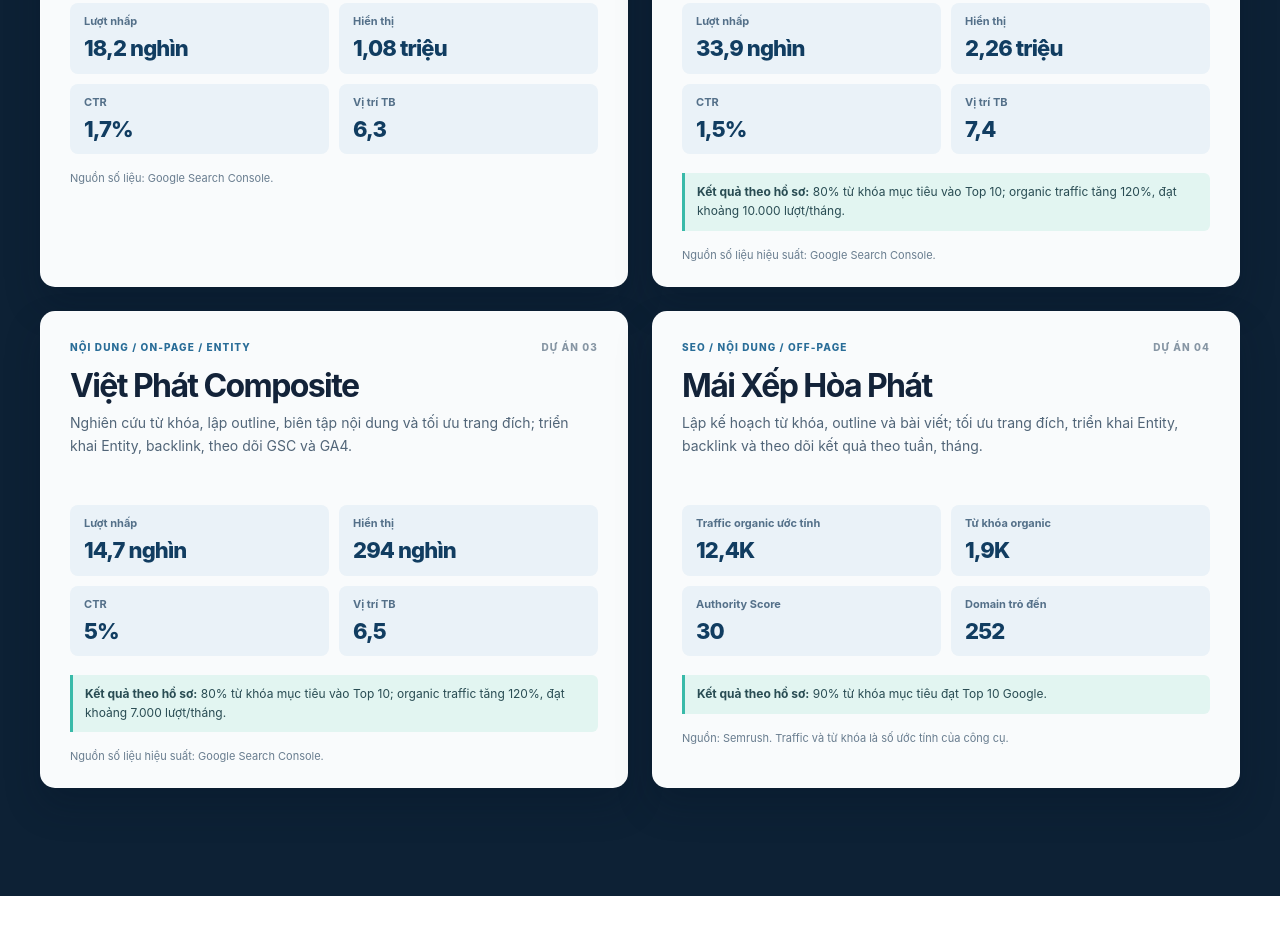
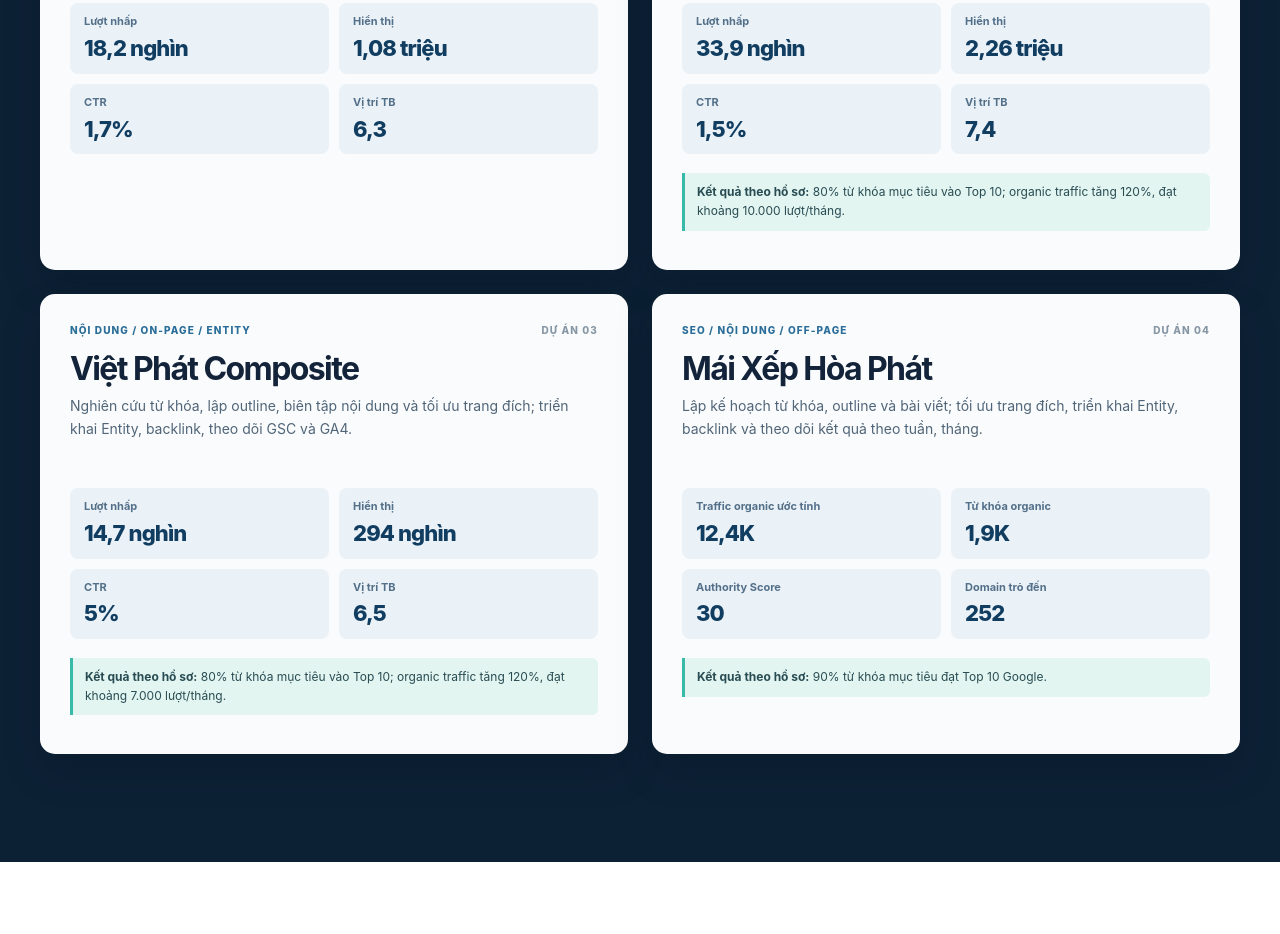
Before and after one commit to anhnamseo/anhnamseo.github.io, a plain HTML site: page index.html in a window 1280 px wide. Shown: the part 3041-3975 px from the top of the page. Drawn offline with Linux system fonts and the light colour scheme.

Commit message:
Update index.html

```diff
--- a/index.html
+++ b/index.html
@@ -173,7 +173,7 @@
             <h3 id="tsl-title">TSL</h3>
             <p class="project-description">Theo dõi hiệu suất tìm kiếm của TSL qua bốn chỉ số Google Search Console: lượt nhấp, hiển thị, CTR và vị trí trung bình.</p>
             <dl class="metrics"><div><dt>Lượt nhấp</dt><dd>18,2 nghìn</dd></div><div><dt>Hiển thị</dt><dd>1,08 triệu</dd></div><div><dt>CTR</dt><dd>1,7%</dd></div><div><dt>Vị trí TB</dt><dd>6,3</dd></div></dl>
-            <p class="source-note">Nguồn số liệu: Google Search Console.</p>
+            <p class="source-note"></p>
           </div>
         </article>
         <article class="project-card" aria-labelledby="bulong-title">
@@ -183,7 +183,7 @@
             <p class="project-description">Quản lý hơn 200 từ khóa; triển khai nội dung, On-page và Off-page; xử lý 301, 404, cannibalization và backlink kém chất lượng.</p>
             <dl class="metrics"><div><dt>Lượt nhấp</dt><dd>33,9 nghìn</dd></div><div><dt>Hiển thị</dt><dd>2,26 triệu</dd></div><div><dt>CTR</dt><dd>1,5%</dd></div><div><dt>Vị trí TB</dt><dd>7,4</dd></div></dl>
             <p class="cv-result"><strong>Kết quả theo hồ sơ:</strong> 80% từ khóa mục tiêu vào Top 10; organic traffic tăng 120%, đạt khoảng 10.000 lượt/tháng.</p>
-            <p class="source-note">Nguồn số liệu hiệu suất: Google Search Console.</p>
+            <p class="source-note"></p>
           </div>
         </article>
         <article class="project-card" aria-labelledby="vietphat-title">
@@ -193,7 +193,7 @@
             <p class="project-description">Nghiên cứu từ khóa, lập outline, biên tập nội dung và tối ưu trang đích; triển khai Entity, backlink, theo dõi GSC và GA4.</p>
             <dl class="metrics"><div><dt>Lượt nhấp</dt><dd>14,7 nghìn</dd></div><div><dt>Hiển thị</dt><dd>294 nghìn</dd></div><div><dt>CTR</dt><dd>5%</dd></div><div><dt>Vị trí TB</dt><dd>6,5</dd></div></dl>
             <p class="cv-result"><strong>Kết quả theo hồ sơ:</strong> 80% từ khóa mục tiêu vào Top 10; organic traffic tăng 120%, đạt khoảng 7.000 lượt/tháng.</p>
-            <p class="source-note">Nguồn số liệu hiệu suất: Google Search Console.</p>
+            <p class="source-note"></p>
           </div>
         </article>
         <article class="project-card" aria-labelledby="hoaphat-title">
@@ -203,7 +203,7 @@
             <p class="project-description">Lập kế hoạch từ khóa, outline và bài viết; tối ưu trang đích, triển khai Entity, backlink và theo dõi kết quả theo tuần, tháng.</p>
             <dl class="metrics"><div><dt>Traffic organic ước tính</dt><dd>12,4K</dd></div><div><dt>Từ khóa organic</dt><dd>1,9K</dd></div><div><dt>Authority Score</dt><dd>30</dd></div><div><dt>Domain trỏ đến</dt><dd>252</dd></div></dl>
             <p class="cv-result"><strong>Kết quả theo hồ sơ:</strong> 90% từ khóa mục tiêu đạt Top 10 Google.</p>
-            <p class="source-note">Nguồn: Semrush. Traffic và từ khóa là số ước tính của công cụ.</p>
+            <p class="source-note"></p>
           </div>
         </article>
       </div>
```
